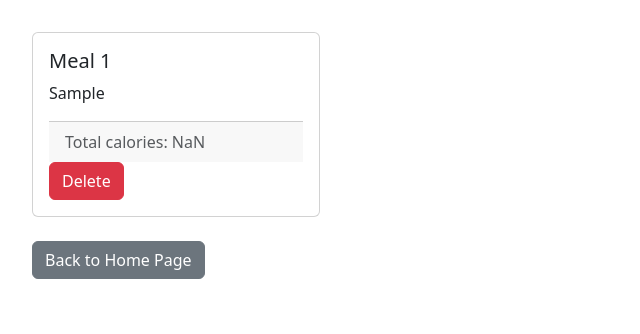
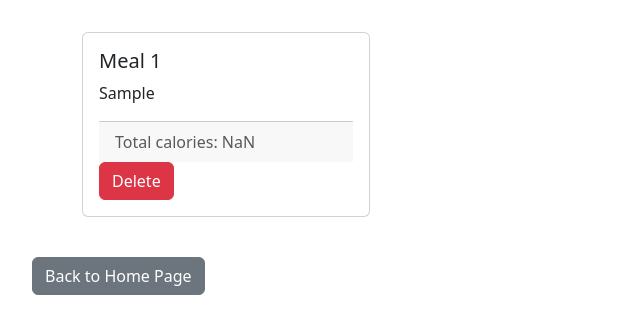
Before and after one commit to Ahmd-zaidan8a8/Project-2, a React (Vite) app: page / in a window 1280 px wide. Both pictures are taken after typing "Sample" into the empty fields and a click on the button "Add to Mealplan". Shown: the top 334 px of the page, without its empty margins (0-640 px from the left). Built offline with nearby package versions, Linux system fonts and the light colour scheme; no server answers.

Commit message:
fix the rerendernig bug.

```diff
--- a/src/components/CardMeal.jsx
+++ b/src/components/CardMeal.jsx
@@ -2,8 +2,8 @@ const CardMeal = ({ meal }) => {
   const { mealCount, dailyCalories, ingr } = meal;
 
   return (
-    <div>
-      <div className="card" style={{ width: "18rem" }}>
+    <div className="container d-flex">
+      <div className="card mb-3" style={{ width: "18rem" }}>
         <div className="card-body">
           <h5 className="card-title">Meal {mealCount}</h5>
           <ul className="list-group-item" style={{ listStyleType: "none" }}>
--- a/src/pages/HomePage.jsx
+++ b/src/pages/HomePage.jsx
@@ -6,15 +6,11 @@ import SummaryList from "./SummaryList";
 
 const HomePage = ({ loginData }) => {
   const [meals, setMeals] = useState([]);
-
-
   const [meal, setMeal] = useState({
     mealCount: 0,
     dailyCalories: 0,
     ingr: "",
   });
-
-
 
   const [isSubmitted, setSubmitted] = useState(false);
   const [isConsumed, setConsumed] = useState(false);
@@ -41,14 +37,15 @@ const HomePage = ({ loginData }) => {
     return ingrArr;
   }
   const onSubmit = (ingr) => {
-    setMeal({
+    const newMeal = {
       dailyCalories: calcCalories(weight, height),
       ingr: splitIngr(ingr),
       mealCount: meal.mealCount + 1,
-    });
+    };
+    setMeal(newMeal);
+    setMeals([...meals, newMeal]);
     setConsumed(true);
   };
-
 
   return (
     <div>
@@ -80,10 +77,7 @@ const HomePage = ({ loginData }) => {
             </div>
 
             <div className="d-felx jsutify-content-start">
-              <button
-                type="submit"
-                className="btn btn-secondary"
-              >
+              <button type="submit" className="btn btn-secondary">
                 Add to Mealplan
               </button>
               <button type="submit" className="btn btn-primary">
@@ -96,7 +90,7 @@ const HomePage = ({ loginData }) => {
       </div>
       {isConsumed && (
         <div>
-          <SummaryList meal={meal} setMeals={setMeals} meals={meals}/>
+          <SummaryList meal={meal} meals={meals} />
           <div className="my-4">
             <button
               onClick={() => {
--- a/src/pages/SummaryList.jsx
+++ b/src/pages/SummaryList.jsx
@@ -2,11 +2,9 @@ import React, { useEffect, useState } from "react";
 import apiServer from "../services/api-server";
 import CardMeal from "../components/CardMeal";
 
-const SummaryList = ({ meal, setMeals, meals }) => {
-  useEffect(() => {
-    setMeals([...meals, meal]);
-  }, []);
-
+const SummaryList = ({ meal, meals }) => {
+  console.log(meal);
+  console.log(meals);
   useEffect(() => {
     apiServer
       .post("/summarylist", meal)
```
